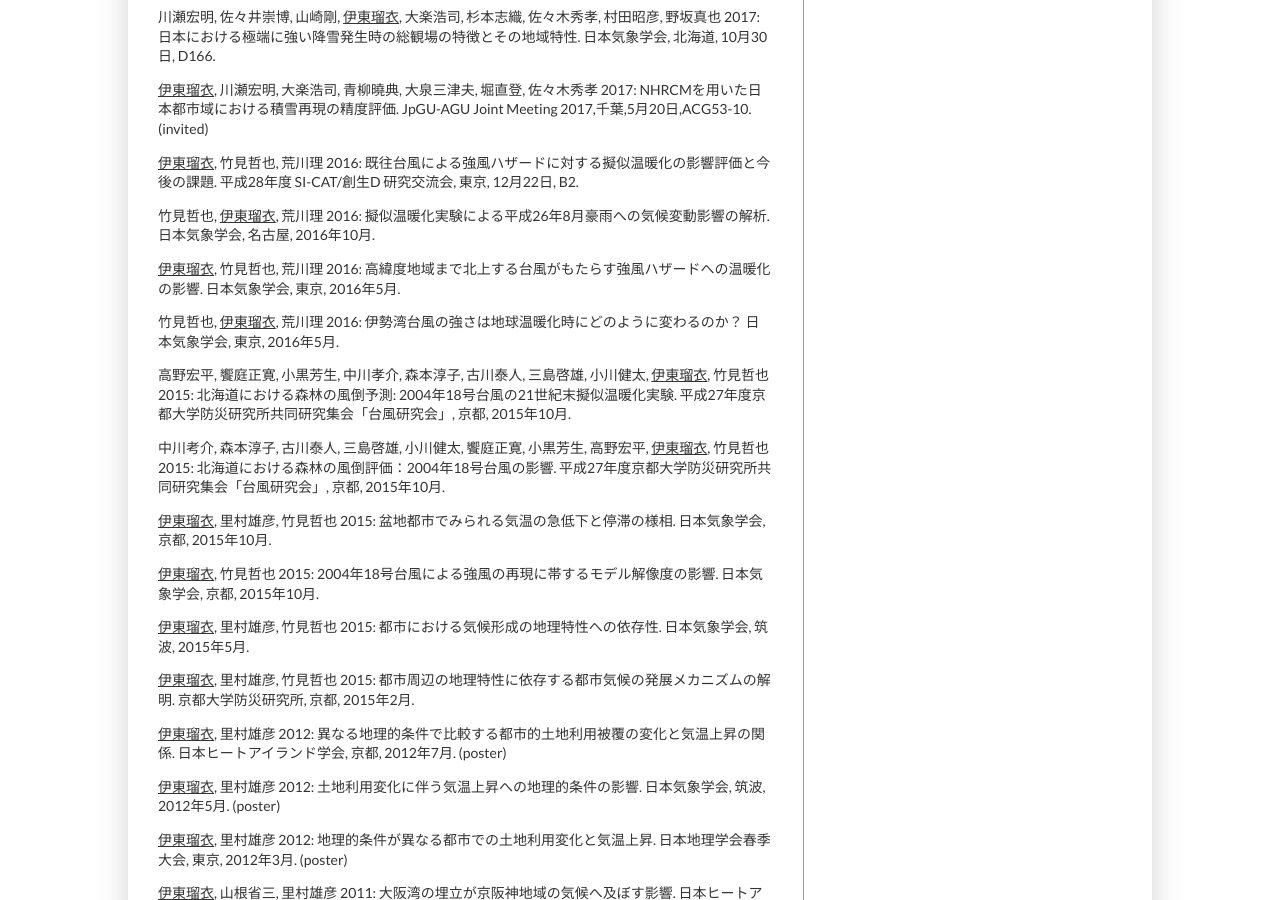
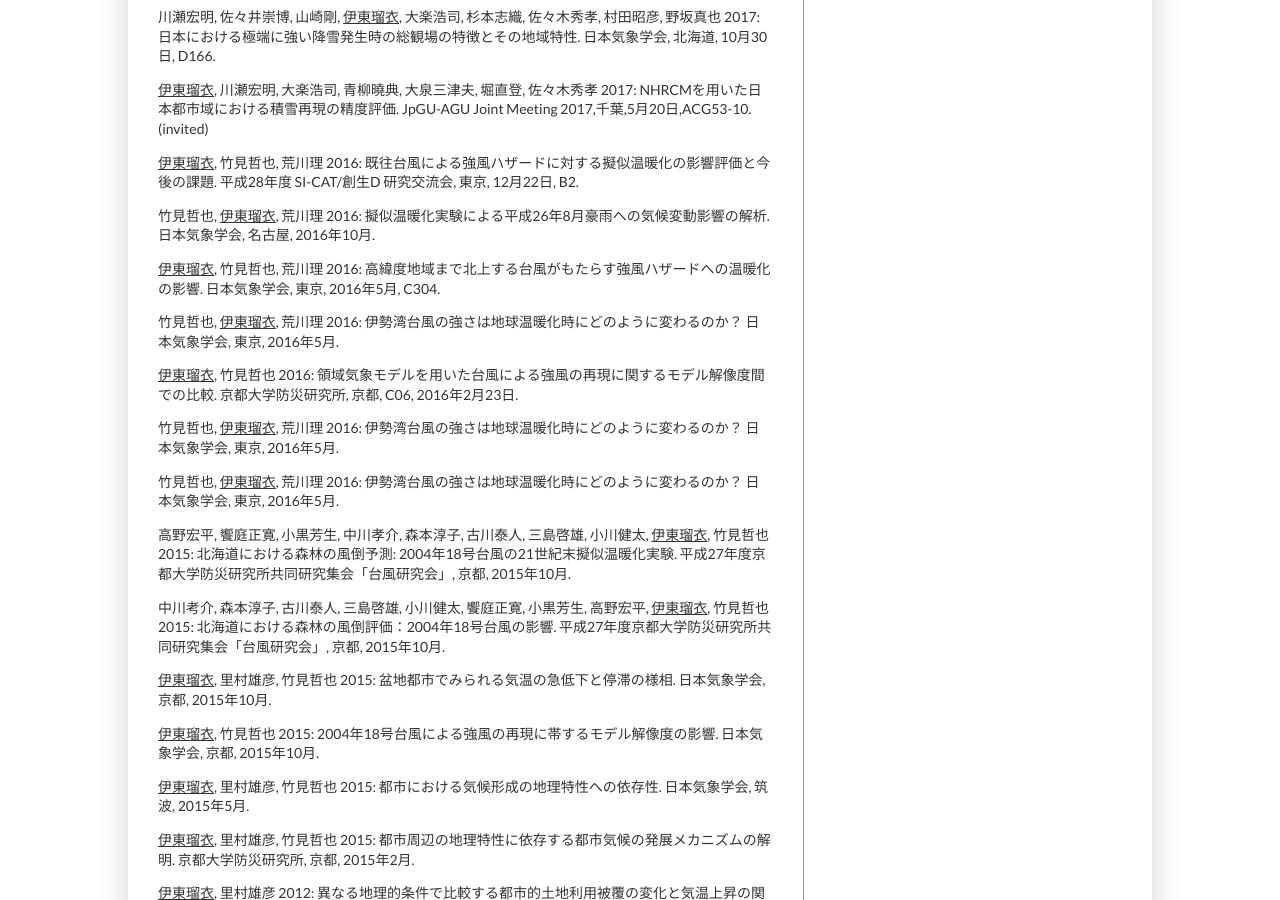
Before and after one commit to rui-climbiz/rui-climbiz.github.io, a Jekyll site: the page built from publications.html, in a window 1280 px wide and 900 px high, scrolled down 5138 px. Built offline with Jekyll 4.4.1, drawn with Linux system fonts in a browser that asks for light colours.

Commit message:
Update publications.html

```diff
--- a/publications.html
+++ b/publications.html
@@ -81,7 +81,10 @@
 <p><u>伊東瑠衣</u>, 川瀬宏明, 大楽浩司, 青柳曉典, 大泉三津夫, 堀直登, 佐々木秀孝 2017: NHRCMを用いた日本都市域における積雪再現の精度評価. JpGU-AGU Joint Meeting 2017,千葉,5月20日,ACG53-10. (invited)</p>
 <p><u>伊東瑠衣</u>, 竹見哲也, 荒川理 2016: 既往台風による強風ハザードに対する擬似温暖化の影響評価と今後の課題. 平成28年度 SI-CAT/創生D 研究交流会, 東京, 12月22日, B2.</p>
 <p>竹見哲也, <u>伊東瑠衣</u>, 荒川理 2016: 擬似温暖化実験による平成26年8月豪雨への気候変動影響の解析. 日本気象学会, 名古屋, 2016年10月.</p>
-<p><u>伊東瑠衣</u>, 竹見哲也, 荒川理 2016: 高緯度地域まで北上する台風がもたらす強風ハザードへの温暖化の影響. 日本気象学会, 東京, 2016年5月.</p>
+<p><u>伊東瑠衣</u>, 竹見哲也, 荒川理 2016: 高緯度地域まで北上する台風がもたらす強風ハザードへの温暖化の影響. 日本気象学会, 東京, 2016年5月, C304.</p>
+<p>竹見哲也, <u>伊東瑠衣</u>, 荒川理 2016: 伊勢湾台風の強さは地球温暖化時にどのように変わるのか？ 日本気象学会, 東京, 2016年5月.</p>
+<p><u>伊東瑠衣</u>, 竹見哲也 2016: 領域気象モデルを用いた台風による強風の再現に関するモデル解像度間での比較. 京都大学防災研究所, 京都, C06, 2016年2月23日.</p>
+<p>竹見哲也, <u>伊東瑠衣</u>, 荒川理 2016: 伊勢湾台風の強さは地球温暖化時にどのように変わるのか？ 日本気象学会, 東京, 2016年5月.</p>
 <p>竹見哲也, <u>伊東瑠衣</u>, 荒川理 2016: 伊勢湾台風の強さは地球温暖化時にどのように変わるのか？ 日本気象学会, 東京, 2016年5月.</p>
 <p>高野宏平, 饗庭正寛, 小黒芳生, 中川孝介, 森本淳子, 古川泰人, 三島啓雄, 小川健太, <u>伊東瑠衣</u>, 竹見哲也 2015: 北海道における森林の風倒予測: 2004年18号台風の21世紀末擬似温暖化実験. 平成27年度京都大学防災研究所共同研究集会「台風研究会」, 京都, 2015年10月. </p>
 <p>中川考介, 森本淳子, 古川泰人, 三島啓雄, 小川健太, 饗庭正寛, 小黒芳生, 高野宏平, <u>伊東瑠衣</u>, 竹見哲也 2015: 北海道における森林の風倒評価：2004年18号台風の影響. 平成27年度京都大学防災研究所共同研究集会「台風研究会」, 京都, 2015年10月.</p>
```
